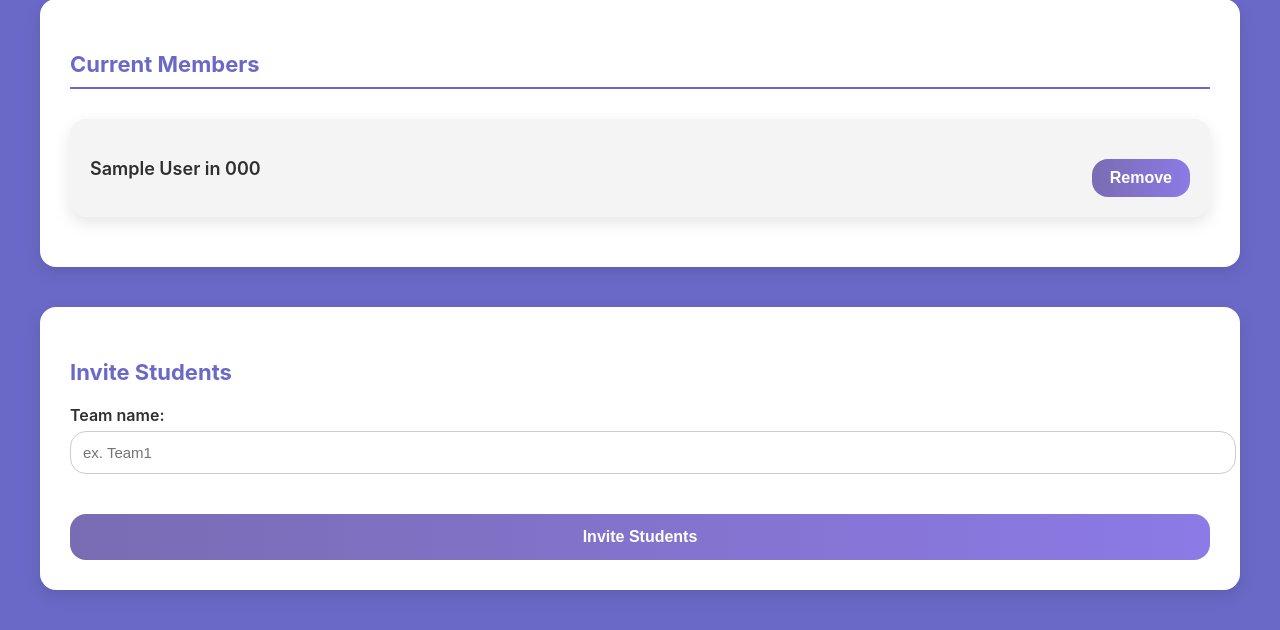
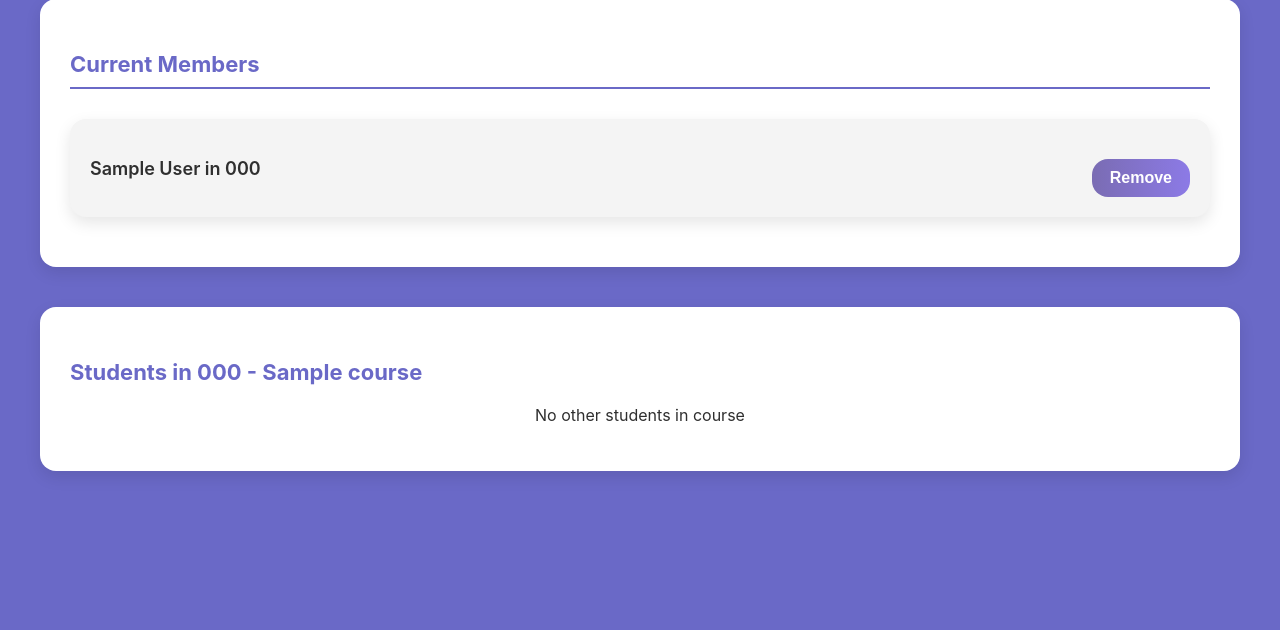
Before and after one commit to YuqiWang1106/assessmate, a Django app: template my_app/templates/edit_team.html in a window 1280 px wide. Shown: the part 185-815 px from the top of the page. After the commit the page ends 660 px from the top, so only its background shows below. Run offline with Django 5.2, Linux system fonts and the light colour scheme; the template is opened without the code that fills it: values that come from a table or form of the project are taken from there, others are empty; tables that the repository leaves empty hold one stand-in row (values such as "Sample post"); some libraries are stand-ins or nearby versions.

Commit message:
Added functionality to "edit_team" page. Now lists all student in team with remove button and all students in course but not on team with add button. Can click add/remove buttons to change members in team easily.

```diff
--- a/my_app/templates/edit_team.html
+++ b/my_app/templates/edit_team.html
@@ -1,6 +1,7 @@
 {% load static %}
 {% load dict_extras %}
 {% load widget_tweaks %}
+{% load custom_filters %}
 
 <!DOCTYPE html>
 <html lang="en">
@@ -24,10 +25,10 @@
 
 <div class="members-section">
   <h3>Current Members</h3>
-  {% for member in members %}
+  {% for team_member in team_members %}
     <div class="member-card">
-      <h4>{{ member.course_member }}</h4>
-      <form method="POST" action="{% url 'remove_from_team' teacher.id course.id team.id member.id %}">
+      <h4>{{ team_member.course_member }}</h4>
+      <form method="POST" action="{% url 'remove_from_team' teacher.id course.id team.id team_member.id %}">
         {% csrf_token %}
         <button class="remove-button" type="submit">Remove</button>
       </form>
@@ -38,10 +39,18 @@
 </div>
 
 <div class="invite-box">
-  <h3>Invite Students</h3>
-  <form method="POST" action="{% url 'edit_team' teacher.id course.id team.id %}">
-    {% csrf_token %}
-    {{ form.as_p }}
-    <button type="submit">Invite Students</button>
-  </form>
+  <h3>Students in {{ course }}</h3>
+  {% with course_members|exclude_team_members:team_members as filtered_course_members %}
+    {% for course_member in filtered_course_members %}
+      <div class="member-card">
+        <h4>{{ course_member }}</h4>
+        <form method="POST" action="{% url 'add_to_team' teacher.id course.id team.id course_member.id %}">
+          {% csrf_token %}
+          <button class="remove-button" type="submit">Add</button>
+        </form>
+      </div>
+    {% empty %}
+      <p style="text-align: center;">No other students in course</p>
+    {% endfor %}
+  {% endwith %}
 </div>
--- /dev/null
+++ b/my_app/templatetags/custom_filters.py
@@ -0,0 +1,8 @@
+from django import template
+
+register = template.Library()
+
+@register.filter
+def exclude_team_members(course_members, team_members):
+    team_member_ids = [member.course_member.id for member in team_members]
+    return [member for member in course_members if member.id not in team_member_ids]
--- a/my_app/urls.py
+++ b/my_app/urls.py
@@ -14,6 +14,7 @@ urlpatterns = [
     path("new_team/<uuid:teacher_id>/<uuid:course_id>/", views.new_team, name="new_team"),
     path("edit_team/<uuid:teacher_id>/<uuid:course_id>/<uuid:team_id>/", views.edit_team, name="edit_team"),
     path("remove_from_team/<uuid:teacher_id>/<uuid:course_id>/<uuid:team_id>/<uuid:member_id>/", views.remove_from_team, name='remove_from_team'),
+    path("add_to_team/<uuid:teacher_id>/<uuid:course_id>/<uuid:team_id>/<uuid:member_id>/", views.add_to_team, name='add_to_team'),
     path("teams_dashboard/<uuid:teacher_id>/", views.teams_dashboard, name="teams_dashboard"),
     path("assessment_dashboard/<uuid:teacher_id>/", views.assessment_dashboard, name="assessment_dashboard"),
     path("create_assessment/<uuid:teacher_id>/<uuid:course_id>/", views.create_assessment, name="create_assessment"),
```
Also changed, not shown: my_app/views.py (+20 -2 lines).
